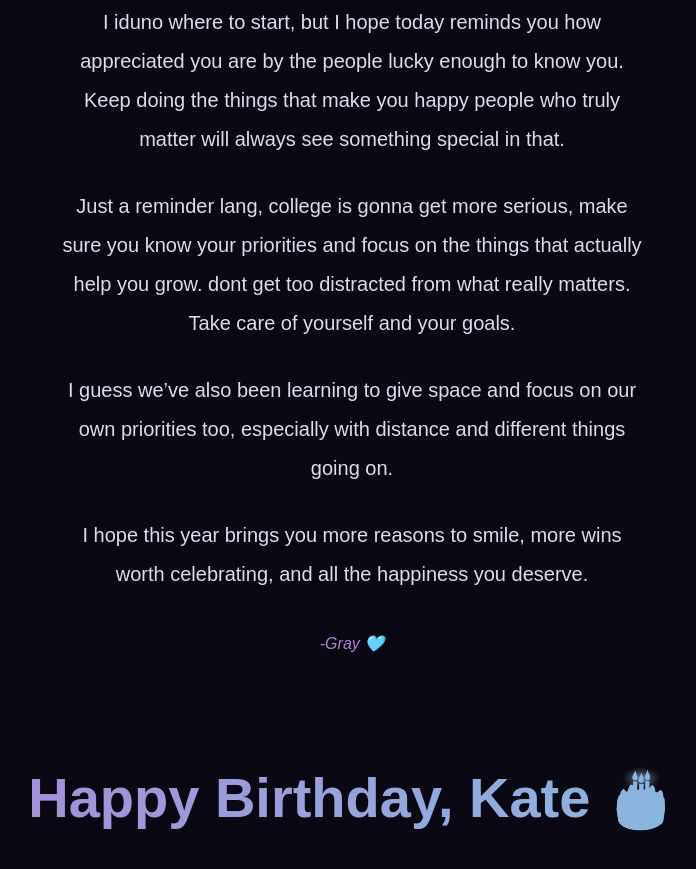
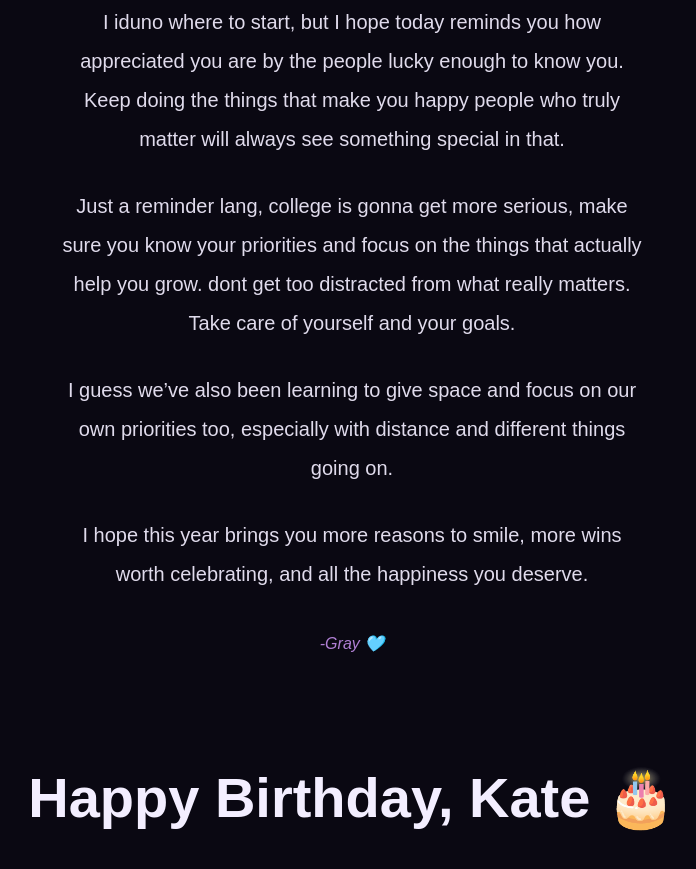
Before and after one commit to Grayyy1219/for-mary, a plain HTML site: page index.html in a window 1280 px wide. Shown: the part 1844-2713 px from the top of the page, without its empty margins (288-984 px from the left). Drawn offline with Linux system fonts and the light colour scheme; grey boxes are pictures that could not be loaded; a web font is replaced by a local one.

Commit message:
update index.html and style.css

```diff
--- a/style.css
+++ b/style.css
@@ -1,5 +1,3 @@
-
-
 *,
 *::before,
 *::after {
@@ -797,9 +795,9 @@ body.is-loading {
   font-family: Arial, Helvetica, sans-serif;
   font-size: clamp(1.8rem, 6vw, 3.5rem);
   font-weight: 700;
-  background: linear-gradient(135deg, var(--accent), var(--blue));
+  /* background: linear-gradient(135deg, var(--accent), var(--blue)); */
   -webkit-background-clip: text;
-  -webkit-text-fill-color: transparent;
+  /* -webkit-text-fill-color: transparent; */
   background-clip: text;
 }
 .closing-sub {
```
Also changed, not shown: index.html (line endings or trailing spaces).
